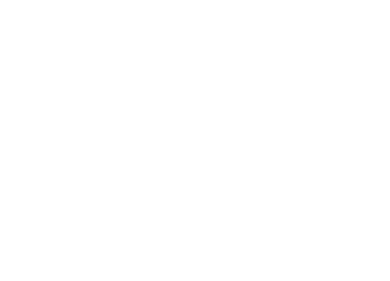
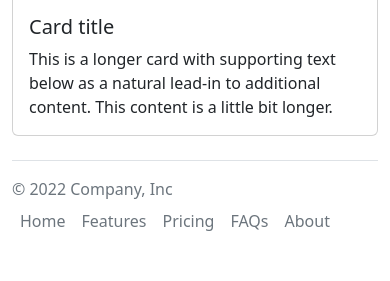
Before and after one commit to Iznobadd/Projet-Location-voiture, a PHP site: page / in a window 390 px wide. Before the commit the part shown is empty. Shown: the part 1636-1917 px from the top of the page. Before the commit the page ends 844 px from the top, so only its background shows below. Run offline with PHP 8.4, Linux system fonts and the light colour scheme.

Commit message:
Add basic css

```diff
--- /dev/null
+++ b/cards.php
@@ -0,0 +1,38 @@
+<div class="row row-cols-1 row-cols-md-3 g-4">
+    <div class="col">
+        <div class="card">
+            <img src="..." class="card-img-top" alt="...">
+            <div class="card-body">
+                <h5 class="card-title">Card title</h5>
+                <p class="card-text">This is a longer card with supporting text below as a natural lead-in to additional content. This content is a little bit longer.</p>
+            </div>
+        </div>
+    </div>
+    <div class="col">
+        <div class="card">
+            <img src="..." class="card-img-top" alt="...">
+            <div class="card-body">
+                <h5 class="card-title">Card title</h5>
+                <p class="card-text">This is a longer card with supporting text below as a natural lead-in to additional content. This content is a little bit longer.</p>
+            </div>
+        </div>
+    </div>
+    <div class="col">
+        <div class="card">
+            <img src="..." class="card-img-top" alt="...">
+            <div class="card-body">
+                <h5 class="card-title">Card title</h5>
+                <p class="card-text">This is a longer card with supporting text below as a natural lead-in to additional content.</p>
+            </div>
+        </div>
+    </div>
+    <div class="col">
+        <div class="card">
+            <img src="..." class="card-img-top" alt="...">
+            <div class="card-body">
+                <h5 class="card-title">Card title</h5>
+                <p class="card-text">This is a longer card with supporting text below as a natural lead-in to additional content. This content is a little bit longer.</p>
+            </div>
+        </div>
+    </div>
+</div>
--- a/footer.php
+++ b/footer.php
@@ -1 +1,11 @@
-<?php
+<footer class="d-flex flex-wrap justify-content-between align-items-center py-3 my-4 border-top">
+        <p class="col-md-4 mb-0 text-muted">© 2022 Company, Inc</p>
+
+        <ul class="nav col-md-4 justify-content-end">
+            <li class="nav-item"><a href="#" class="nav-link px-2 text-muted">Home</a></li>
+            <li class="nav-item"><a href="#" class="nav-link px-2 text-muted">Features</a></li>
+            <li class="nav-item"><a href="#" class="nav-link px-2 text-muted">Pricing</a></li>
+            <li class="nav-item"><a href="#" class="nav-link px-2 text-muted">FAQs</a></li>
+            <li class="nav-item"><a href="#" class="nav-link px-2 text-muted">About</a></li>
+        </ul>
+</footer>
--- a/header.php
+++ b/header.php
@@ -1 +1,21 @@
-<?php
+<nav class="navbar navbar-expand-lg navbar-dark bg-dark" aria-label="Tenth navbar example">
+    <div class="container-fluid">
+        <button class="navbar-toggler" type="button" data-bs-toggle="collapse" data-bs-target="#navbarsExample08" aria-controls="navbarsExample08" aria-expanded="false" aria-label="Toggle navigation">
+            <span class="navbar-toggler-icon"></span>
+        </button>
+
+        <div class="collapse navbar-collapse justify-content-md-center" id="navbarsExample08">
+            <ul class="navbar-nav">
+                <li class="nav-item">
+                    <a class="nav-link active" aria-current="page" href="#">Location de voitures</a>
+                </li>
+                <li class="nav-item">
+                    <a class="nav-link" href="#">Link 1</a>
+                </li>
+                <li class="nav-item">
+                    <a class="nav-link" href="#">Link 2</a>
+                </li>
+            </ul>
+        </div>
+    </div>
+</nav>
--- a/index.php
+++ b/index.php
@@ -5,9 +5,20 @@
     <meta name="viewport"
           content="width=device-width, user-scalable=no, initial-scale=1.0, maximum-scale=1.0, minimum-scale=1.0">
     <meta http-equiv="X-UA-Compatible" content="ie=edge">
+    <link href="https://cdn.jsdelivr.net/npm/bootstrap@5.2.0-beta1/dist/css/bootstrap.min.css" rel="stylesheet" integrity="sha384-0evHe/X+R7YkIZDRvuzKMRqM+OrBnVFBL6DOitfPri4tjfHxaWutUpFmBp4vmVor" crossorigin="anonymous">
     <title>Home location voiture</title>
 </head>
 <body>
+    <?php
+        include("header.php");
+    ?>
 
+        <div class="container">
+    <?php
+        include("cards.php");
+        include("footer.php");
+    ?>
+        </div>
+    <script src="https://cdn.jsdelivr.net/npm/bootstrap@5.2.0-beta1/dist/js/bootstrap.bundle.min.js" integrity="sha384-pprn3073KE6tl6bjs2QrFaJGz5/SUsLqktiwsUTF55Jfv3qYSDhgCecCxMW52nD2" crossorigin="anonymous"></script>
 </body>
 </html>
```
